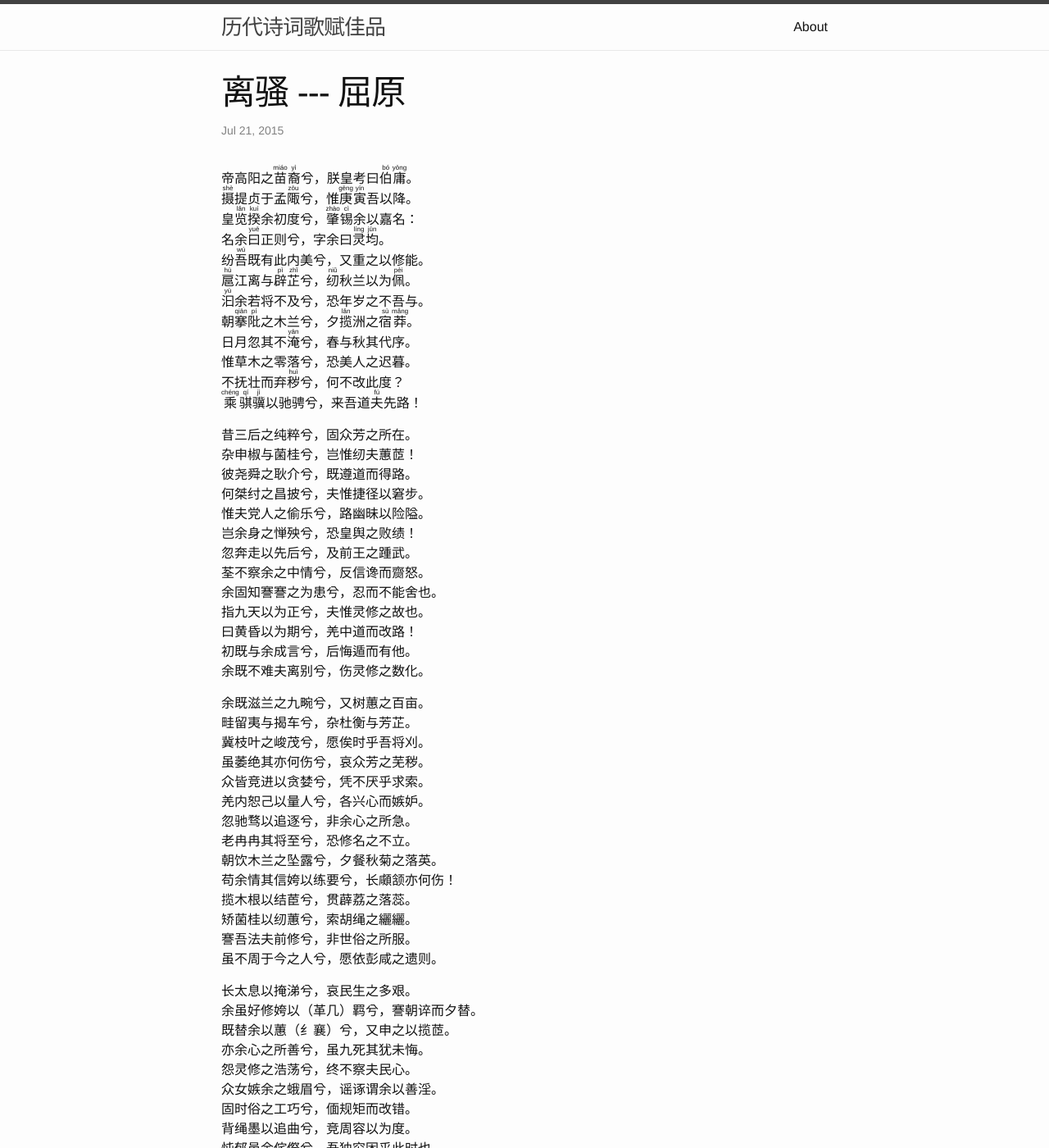
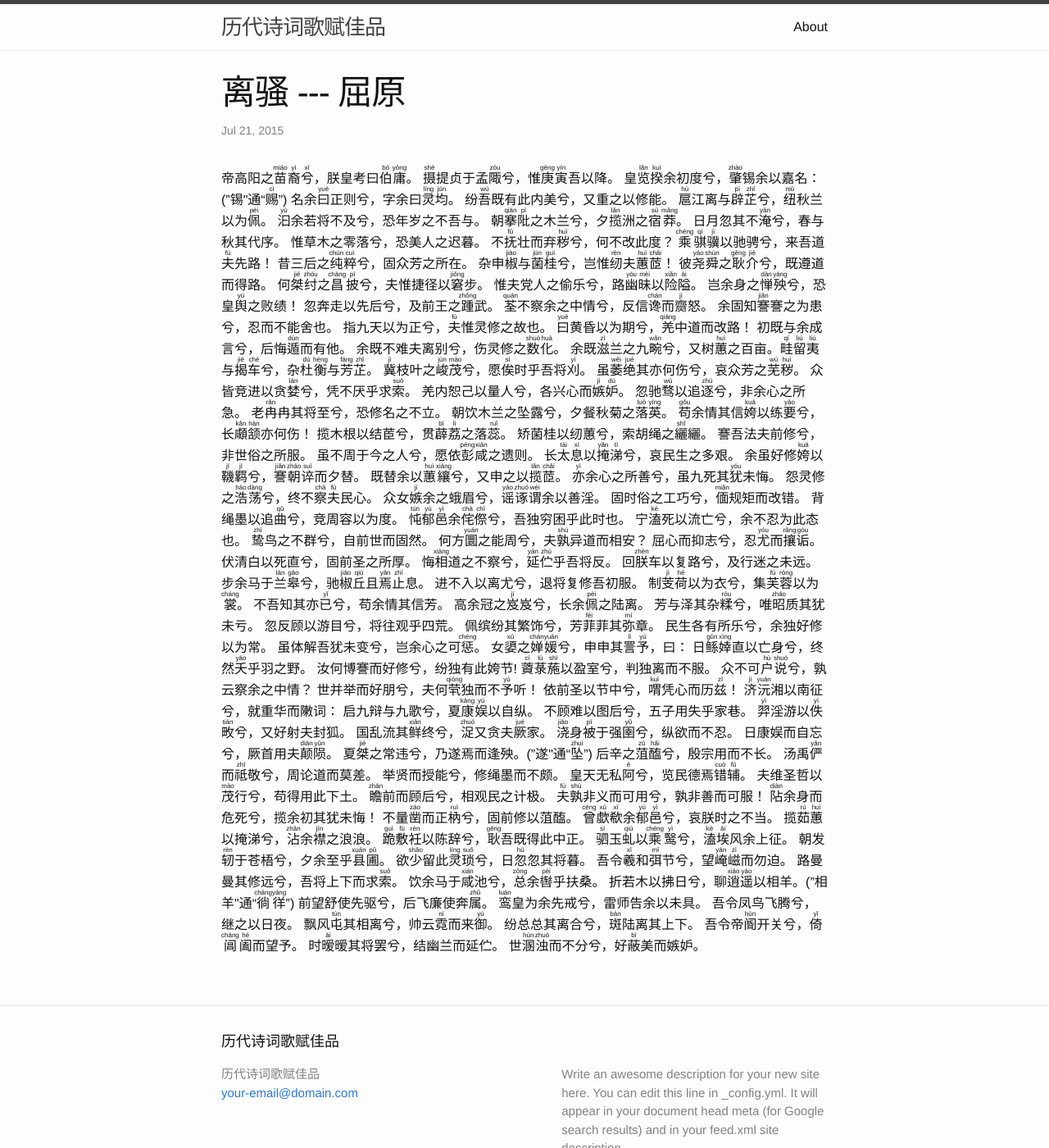
Before and after one commit to jixizh/christams-recipes, a Jekyll site: the page built from _posts/2015-07-21-lisao.md, in a window 1280 px wide and 1400 px high. Shown: the whole window at 82% size. Built offline with Jekyll 4.4.1, drawn with Linux system fonts in a browser that asks for light colours; some of the changed text lies outside the part shown.

Commit message:
gh_poem_03/08/2015

```diff
--- a/_config.yml
+++ b/_config.yml
@@ -6,9 +6,8 @@
   line in _config.yml. It will appear in your document head meta (for
   Google search results) and in your feed.xml site description.
 baseurl: /jixizhgh # the subpath of your site, e.g. /blog/
-url: "http://yourdomain.com" # the base hostname & protocol for your site
-twitter_username: jekyllrb
-github_username:  jekyll
+
+
 
 # Build settings
 markdown: kramdown
--- a/_posts/2015-07-21-lisao.md
+++ b/_posts/2015-07-21-lisao.md
@@ -4,117 +4,121 @@
 date:   2015-07-21 21:30:33
 categories: jekyll update
 ---
-帝高阳之<ruby>苗<rt>miáo</rt>裔<rt>yì</rt></ruby>兮，朕皇考曰<ruby>伯<rt>bó</rt>庸<rt>yōng</rt></ruby>。
+<section>
+
+帝高阳之<ruby>苗<rt>miáo</rt>裔<rt>yì</rt>兮<rt>xī</rt></ruby>，朕皇考曰<ruby>伯<rt>bó</rt>庸<rt>yōng</rt></ruby>。
 <ruby>摄<rt>shè</rt></ruby>提贞于孟<ruby>陬<rt>zōu</rt></ruby>兮，惟<ruby>庚<rt>gēng</rt>寅<rt>yín</rt></ruby>吾以降。
-皇<ruby>览<rt>lǎn</rt>揆<rt>kuí</rt></ruby>余初度兮，<ruby>肇<rt>zhào</rt>锡<rt>cì</rt></ruby>余以嘉名：
+皇<ruby>览<rt>lǎn</rt>揆<rt>kuí</rt></ruby>余初度兮，<ruby>肇<rt>zhào</rt></ruby>锡余以嘉名：(”锡"通“<ruby>赐<rt>cì</rt></ruby>”)
 名余<ruby>曰<rt>yuē</rt></ruby>正则兮，字余曰<ruby>灵<rt>líng</rt>均<rt>jūn</rt></ruby>。
 纷<ruby>吾<rt>wú</rt></ruby>既有此内美兮，又重之以修能。
-<ruby>扈<rt>hù</rt></ruby>江离与<ruby>辟<rt>pì</rt>芷<rt>zhǐ</rt></ruby>兮，<ruby>纫<rt>niǔ</rt></ruby>秋兰以为<ruby>佩<rt>pèi</rt></ruby>。
+<ruby>扈<rt>hù</rt></ruby>江离与<ruby>辟<rt>pì</rt>芷<rt>zhǐ</rt></ruby>兮，<ruby>纽<rt>niǔ</rt></ruby>秋兰以为<ruby>佩<rt>pèi</rt></ruby>。
 <ruby>汩<rt>yù</rt></ruby>余若将不及兮，恐年岁之不吾与。
 朝<ruby>搴<rt>qiān</rt>阰<rt>pí</rt></ruby>之木兰兮，夕<ruby>揽<rt>lǎn</rt></ruby>洲之<ruby>宿<rt>sù</rt>莽<rt>mǎng</rt></ruby>。
 日月忽其不<ruby>淹<rt>yān</rt></ruby>兮，春与秋其代序。
 惟草木之零落兮，恐美人之迟暮。
-不抚壮而弃<ruby>秽<rt>huì</rt></ruby>兮，何不改此度？
+不<ruby>抚<rt>fǔ</rt></ruby>壮而弃<ruby>秽<rt>huì</rt></ruby>兮，何不改此度？
 <ruby>乘<rt>chéng</rt>骐<rt>qí</rt>骥<rt>jì</rt></ruby>以驰骋兮，来吾道<ruby>夫<rt>fú</rt></ruby>先路！
 
-昔三后之纯粹兮，固众芳之所在。
-杂申椒与菌桂兮，岂惟纫夫蕙茝！
-彼尧舜之耿介兮，既遵道而得路。
-何桀纣之昌披兮，夫惟捷径以窘步。
-惟夫党人之偷乐兮，路幽昧以险隘。
-岂余身之惮殃兮，恐皇舆之败绩！
-忽奔走以先后兮，及前王之踵武。
-荃不察余之中情兮，反信谗而齌怒。
-余固知謇謇之为患兮，忍而不能舍也。
-指九天以为正兮，夫惟灵修之故也。
-曰黄昏以为期兮，羌中道而改路！
-初既与余成言兮，后悔遁而有他。
-余既不难夫离别兮，伤灵修之数化。
+昔三后之<ruby>纯<rt>chún</rt>粹<rt>cuì</rt></ruby>兮，固众芳之所在。
+杂申<ruby>椒<rt>jiāo</rt></ruby>与<ruby>菌<rt>jūn</rt>桂<rt>guì</rt></ruby>兮，岂惟<ruby>纫<rt>rèn</rt></ruby>夫<ruby>蕙<rt>huì</rt>茝<rt>chǎi</rt></ruby>！
+彼<ruby>尧<rt>yáo</rt>舜<rt>shùn</rt></ruby>之<ruby>耿<rt>gěng</rt>介<rt>jiè</rt></ruby>兮，既遵道而得路。
+何<ruby>桀<rt>jié</rt>纣<rt>zhòu</rt></ruby>之<ruby>昌<rt>chāng</rt>披<rt>pī</rt></ruby>兮，夫惟捷径以<ruby>窘<rt>jiǒng</rt></ruby>步。
+惟夫党人之偷乐兮，路<ruby>幽<rt>yōu</rt>昧<rt>mèi</rt></ruby>以<ruby>险<rt>xiǎn</rt>隘<rt>ài</rt></ruby>。
+岂余身之<ruby>惮<rt>dàn</rt>殃<rt>yāng</rt></ruby>兮，恐皇<ruby>舆<rt>yú</rt></ruby>之败绩！
+忽奔走以先后兮，及前王之<ruby>踵<rt>zhǒng</rt></ruby>武。
+<ruby>荃<rt>quán</rt></ruby>不察余之中情兮，反信<ruby>谗<rt>chán</rt></ruby>而<ruby>齌<rt>jì</rt></ruby>怒。
+余固知<ruby>謇<rt>jiǎn</rt></ruby>謇之为患兮，忍而不能舍也。
+指九天以为正兮，<ruby>夫<rt>fú</rt></ruby>惟灵修之故也。
+<ruby>曰<rt>yuē</rt></ruby>黄昏以为期兮，<ruby>羌<rt>qiāng</rt></ruby>中道而改路！
+初既与余成言兮，后悔<ruby>遁<rt>dùn</rt></ruby>而有他。
+余既不难夫离别兮，伤灵修之<ruby>数<rt>shuò</rt>化<rt>huà</rt></ruby>。
 
-余既滋兰之九畹兮，又树蕙之百亩。
-畦留夷与揭车兮，杂杜衡与芳芷。
-冀枝叶之峻茂兮，愿俟时乎吾将刈。
-虽萎绝其亦何伤兮，哀众芳之芜秽。
-众皆竞进以贪婪兮，凭不厌乎求索。
-羌内恕己以量人兮，各兴心而嫉妒。
-忽驰骛以追逐兮，非余心之所急。
-老冉冉其将至兮，恐修名之不立。
-朝饮木兰之坠露兮，夕餐秋菊之落英。
-苟余情其信姱以练要兮，长顑颔亦何伤！
-揽木根以结茞兮，贯薜荔之落蕊。
-矫菌桂以纫蕙兮，索胡绳之纚纚。
+余既<ruby>滋<rt>zī</rt></ruby>兰之九<ruby>畹<rt>wǎn</rt></ruby>兮，又树<ruby>蕙<rt>huì</rt></ruby>之百亩。
+<ruby>畦<rt>qí</rt>留<rt>liú</rt>夷<rt>liú</rt></ruby>与<ruby>揭<rt>jiē</rt>车<rt>chē</rt></ruby>兮，杂<ruby>杜<rt>dù</rt>衡<rt>héng</rt></ruby>与<ruby>芳<rt>fāng</rt>芷<rt>zhǐ</rt></ruby>。
+<ruby>冀<rt>jì</rt></ruby>枝叶之<ruby>峻<rt>jùn</rt>茂<rt>mào</rt></ruby>兮，愿<ruby>俟<rt>sì</rt></ruby>时乎吾将<ruby>刈<rt>yì</rt></ruby>。
+虽<ruby>萎<rt>wěi</rt>绝<rt>jué</rt></ruby>其亦何伤兮，哀众芳之<ruby>芜<rt>wú</rt>秽<rt>huì</rt></ruby>。
+众皆竞进以贪<ruby>婪<rt>lán</rt></ruby>兮，凭不厌乎求<ruby>索<rt>suǒ</rt></ruby>。
+羌内恕己以量人兮，各兴心而<ruby>嫉<rt>jí</rt>妒<rt>dù</rt></ruby>。
+忽驰<ruby>骛<rt>wù</rt></ruby>以追<ruby>逐<rt>zhú</rt></ruby>兮，非余心之所急。
+老<ruby>冉<rt>rǎn</rt></ruby>冉其将至兮，恐修名之不立。
+朝饮木兰之坠露兮，夕餐秋菊之<ruby>落<rt>luò</rt>英<rt>yīng</rt></ruby>。
+<ruby>苟<rt>gǒu</rt></ruby>余情其信<ruby>姱<rt>kuā</rt></ruby>以练<ruby>要<rt>yāo</rt></ruby>兮，长<ruby>顑<rt>kǎn</rt>颔<rt>hàn</rt></ruby>亦何伤！
+揽木根以结茞兮，贯<ruby>薜<rt>bì</rt>荔<rt>lì</rt></ruby>之落<ruby>蕊<rt>ruǐ</rt></ruby>。
+矫菌桂以纫蕙兮，索胡绳之<ruby>纚<rt>shĭ</rt></ruby>纚。
 謇吾法夫前修兮，非世俗之所服。
-虽不周于今之人兮，愿依彭咸之遗则。
+虽不周于今之人兮，愿依<ruby>彭<rt>péng</rt>咸<rt>xián</rt></ruby>之遗则。
 
-长太息以掩涕兮，哀民生之多艰。
-余虽好修姱以（革几）羁兮，謇朝谇而夕替。
-既替余以蕙（纟襄）兮，又申之以揽茝。
-亦余心之所善兮，虽九死其犹未悔。
-怨灵修之浩荡兮，终不察夫民心。
-众女嫉余之蛾眉兮，谣诼谓余以善淫。
-固时俗之工巧兮，偭规矩而改错。
-背绳墨以追曲兮，竞周容以为度。
-忳郁邑余侘傺兮，吾独穷困乎此时也。
-宁溘死以流亡兮，余不忍为此态也。
-鸷鸟之不群兮，自前世而固然。
-何方圜之能周兮，夫孰异道而相安？
-屈心而抑志兮，忍尤而攘诟。
+长<ruby>太<rt>tài</rt>息<rt>xī</rt></ruby>以<ruby>掩<rt>yǎn</rt>涕<rt>tì</rt></ruby>兮，哀民生之多艰。
+余虽好修<ruby>姱<rt>kuā</rt></ruby>以<ruby>鞿<rt>jī</rt>羁<rt>jī</rt></ruby>兮，<ruby>謇<rt>jiǎn</rt>朝<rt>zhāo</rt>谇<rt>suì</rt></ruby>而夕替。
+既替余以<ruby>蕙<rt>huì</rt>纕<rt>xiāng</rt></ruby>兮，又申之以<ruby>揽<rt>lǎn</rt>茝<rt>chǎi</rt></ruby>。
+<ruby>亦<rt>yì</rt></ruby>余心之所善兮，虽九死其<ruby>犹<rt>yóu</rt></ruby>未悔。
+怨灵修之<ruby>浩<rt>hào</rt>荡<rt>dàng</rt></ruby>兮，终不<ruby>察<rt>chá</rt>夫<rt>fú</rt></ruby>民心。
+众女<ruby>嫉<rt>jí</rt></ruby>余之蛾眉兮，<ruby>谣<rt>yáo</rt>诼<rt>zhuó</rt>谓<rt>wèi</rt></ruby>余以善淫。
+固时俗之工巧兮，<ruby>偭<rt>miǎn</rt></ruby>规矩而改错。
+背绳墨以追<ruby>曲<rt>qǔ</rt></ruby>兮，竞周容以为度。
+<ruby>忳<rt>tún</rt>郁<rt>yù</rt>邑<rt>yì</rt></ruby>余<ruby>侘<rt>chà</rt>傺<rt>chì</rt></ruby>兮，吾独穷困乎此时也。
+宁<ruby>溘<rt>kè</rt></ruby>死以流亡兮，余不忍为此态也。
+<ruby>鸷<rt>zhì</rt></ruby>鸟之不群兮，自前世而固然。
+何方<ruby>圜<rt>yuán</rt></ruby>之能周兮，夫<ruby>孰<rt>shú</rt></ruby>异道而相安？
+屈心而抑志兮，忍<ruby>尤<rt>yóu</rt></ruby>而<ruby>攘<rt>rǎng</rt>诟<rt>gòu</rt></ruby>。
 伏清白以死直兮，固前圣之所厚。
 
-悔相道之不察兮，延伫乎吾将反。
-回朕车以复路兮，及行迷之未远。
-步余马于兰皋兮，驰椒丘且焉止息。
+悔<ruby>相<rt>xiàng</rt></ruby>道之不察兮，<ruby>延<rt>yán</rt>伫<rt>zhù</rt></ruby>乎吾将反。
+回<ruby>朕<rt>zhèn</rt></ruby>车以复路兮，及行迷之未远。
+步余马于<ruby>兰<rt>lán</rt>皋<rt>gāo</rt></ruby>兮，驰<ruby>椒<rt>jiāo</rt>丘<rt>qiū</rt></ruby>且<ruby>焉<rt>yān</rt>止<rt>zhǐ</rt></ruby>息。
 进不入以离尤兮，退将复修吾初服。
-制芰荷以为衣兮，集芙蓉以为裳。
-不吾知其亦已兮，苟余情其信芳。
-高余冠之岌岌兮，长余佩之陆离。
-芳与泽其杂糅兮，唯昭质其犹未亏。
+制<ruby>芰<rt>jì</rt>荷<rt>hé</rt></ruby>以为衣兮，集<ruby>芙<rt>fú</rt>蓉<rt>róng</rt></ruby>以为<ruby>裳<rt>cháng</rt></ruby>。
+不吾知其亦<ruby>已<rt>yǐ</rt></ruby>兮，苟余情其信芳。
+高余冠之<ruby>岌<rt>jí</rt></ruby>岌兮，长余<ruby>佩<rt>pèi</rt></ruby>之陆离。
+芳与泽其杂<ruby>糅<rt>róu</rt></ruby>兮，唯<ruby>昭<rt>zhāo</rt></ruby>质其犹未亏。
 忽反顾以游目兮，将往观乎四荒。
-佩缤纷其繁饰兮，芳菲菲其弥章。
+佩缤纷其繁饰兮，芳<ruby>菲<rt>fēi</rt></ruby>菲其<ruby>弥<rt>mí</rt></ruby>章。
 民生各有所乐兮，余独好修以为常。
-虽体解吾犹未变兮，岂余心之可惩。
+虽体解吾犹未变兮，岂余心之可<ruby>惩<rt>chéng</rt></ruby>。
 
-女嬃之婵媛兮，申申其詈予，曰：
-日鲧婞直以亡身兮，终然夭乎羽之野。
+女<ruby>嬃<rt>xū</rt></ruby>之<ruby>婵<rt>chán</rt>媛<rt>yuán</rt></ruby>兮，申申其<ruby>詈<rt>lì</rt>予<rt>yú</rt></ruby>，曰：
+日<ruby>鲧<rt>gǔn</rt>婞<rt>xìng</rt></ruby>直以亡身兮，终然<ruby>夭<rt>yāo</rt></ruby>乎羽之野。
 汝何博謇而好修兮，纷独有此姱节!
-薋菉葹以盈室兮，判独离而不服。
-众不可户说兮，孰云察余之中情？
-世并举而好朋兮，夫何茕独而不予听！
+<ruby>薋<rt>cí</rt>菉<rt>lù</rt>葹<rt>shī</rt></ruby>以盈室兮，判独离而不服。
+众不可<ruby>户<rt>hù</rt>说<rt>shuō</rt></ruby>兮，孰云察余之中情？
+世并举而好朋兮，夫何<ruby>茕<rt>qióng</rt></ruby>独而不<ruby>予<rt>yú</rt></ruby>听！
 
-依前圣以节中兮，喟凭心而历兹！
-济沅湘以南征兮，就重华而敶词：
-启九辩与九歌兮，夏康娱以自纵。
+依前圣以节中兮，<ruby>喟<rt>kuì</rt></ruby>凭心而历<ruby>兹<rt>zī</rt></ruby>！
+<ruby>济<rt>jì</rt>沅<rt>yuán</rt></ruby>湘以南征兮，就重华而敶词：
+启九辩与九歌兮，夏<ruby>康<rt>kāng</rt>娱<rt>yú</rt></ruby>以自纵。
 不顾难以图后兮，五子用失乎家巷。
-羿淫游以佚畋兮，又好射夫封狐。
-国乱流其鲜终兮，浞又贪夫厥家。
-浇身被于强圉兮，纵欲而不忍。
-日康娱而自忘兮，厥首用夫颠陨。
-夏桀之常违兮，乃遂焉而逢殃。
-后辛之菹醢兮，殷宗用而不长。
-汤禹俨而祗敬兮，周论道而莫差。
+<ruby>羿<rt>yì</rt></ruby>淫游以<ruby>佚<rt>yì</rt>畋<rt>tián</rt></ruby>兮，又好射夫封狐。
+国乱流其<ruby>鲜<rt>xiǎn</rt></ruby>终兮，<ruby>浞<rt>zhuó</rt></ruby>又贪夫<ruby>厥<rt>jué</rt></ruby>家。
+<ruby>浇<rt>jiāo</rt></ruby>身<ruby>被<rt>pī</rt></ruby>于强<ruby>圉<rt>yǔ</rt></ruby>兮，纵欲而不忍。
+日康娱而自忘兮，厥首用夫<ruby>颠<rt>diān</rt>陨<rt>yǔn</rt></ruby>。
+夏<ruby>桀<rt>jié</rt></ruby>之常违兮，乃遂焉而逢殃。(”遂"通“<ruby>坠<rt>zhuì</rt></ruby>”)
+后辛之<ruby>菹<rt>zū</rt>醢<rt>hǎi</rt></ruby>兮，殷宗用而不长。
+汤禹<ruby>俨<rt>yǎn</rt></ruby>而<ruby>祗<rt>zhī</rt></ruby>敬兮，周论道而莫差。
 举贤而授能兮，修绳墨而不颇。
-皇天无私阿兮，览民德焉错辅。
-夫维圣哲以茂行兮，苟得用此下土。
-瞻前而顾后兮，相观民之计极。
-夫孰非义而可用兮，孰非善而可服！
-阽余身而危死兮，揽余初其犹未悔！
-不量凿而正枘兮，固前修以菹醢。
-曾歔欷余郁邑兮，哀朕时之不当。
-揽茹蕙以掩涕兮，沾余襟之浪浪。
+皇天无私<ruby>阿<rt>ē</rt></ruby>兮，览民德焉<ruby>错<rt>cuò</rt>辅<rt>fǔ</rt></ruby>。
+夫维圣哲以<ruby>茂<rt>mào</rt></ruby>行兮，苟得用此下土。
+<ruby>瞻<rt>zhān</rt></ruby>前而顾后兮，相观民之计极。
+<ruby>夫<rt>fú</rt>孰<rt>shú</rt></ruby>非义而可用兮，孰非善而可服！
+<ruby>阽<rt>diàn</rt></ruby>余身而危死兮，揽余初其犹未悔！
+不量<ruby>凿<rt>záo</rt></ruby>而正<ruby>枘<rt>ruì</rt></ruby>兮，固前修以菹醢。
+<ruby>曾<rt>céng</rt>歔<rt>xū</rt>欷<rt>xī</rt></ruby>余<ruby>郁<rt>yù</rt>邑<rt>yì</rt></ruby>兮，哀朕时之不当。
+揽<ruby>茹<rt>rú</rt>蕙<rt>huì</rt></ruby>以掩涕兮，<ruby>沾<rt>zhān</rt></ruby>余<ruby>襟<rt>jīn</rt></ruby>之浪浪。
 
-跪敷衽以陈辞兮，耿吾既得此中正。
-驷玉虬以乘鹥兮，溘埃风余上征。
-朝发轫于苍梧兮，夕余至乎县圃。
-欲少留此灵琐兮，日忽忽其将暮。
-吾令羲和弭节兮，望崦嵫而勿迫。
-路曼曼其修远兮，吾将上下而求索。
-饮余马于咸池兮，总余辔乎扶桑。
-折若木以拂日兮，聊逍遥以相羊。
-前望舒使先驱兮，后飞廉使奔属。
-鸾皇为余先戒兮，雷师告余以未具。
+<ruby>跪<rt>guì</rt>敷<rt>fū</rt>衽<rt>rèn</rt></ruby>以陈辞兮，<ruby>耿<rt>gěng</rt></ruby>吾既得此中正。
+<ruby>驷<rt>sì</rt></ruby>玉<ruby>虬<rt>qiú</rt></ruby>以<ruby>乘<rt>chéng</rt>鹥<rt>yì</rt></ruby>兮，<ruby>溘<rt>kè</rt>埃<rt>āi</rt></ruby>风余上征。
+朝发<ruby>轫<rt>rèn</rt></ruby>于苍梧兮，夕余至乎<ruby>县<rt>xuán</rt>圃<rt>pǔ</rt></ruby>。
+欲<ruby>少<rt>shǎo</rt></ruby>留此<ruby>灵<rt>líng</rt>琐<rt>suǒ</rt></ruby>兮，日<ruby>忽<rt>hū</rt></ruby>忽其将暮。
+吾令<ruby>羲<rt>xī</rt></ruby>和<ruby>弭<rt>mǐ</rt></ruby>节兮，望<ruby>崦<rt>yān</rt>嵫<rt>zī</rt></ruby>而勿迫。
+路曼曼其修远兮，吾将上下而求<ruby>索<rt>suǒ</rt></ruby>。
+饮余马于<ruby>咸<rt>xián</rt></ruby>池兮，<ruby>总<rt>zǒng</rt></ruby>余<ruby>辔<rt>pèi</rt></ruby>乎扶桑。
+折若木以拂日兮，聊<ruby>逍<rt>xiāo</rt>遥<rt>yáo</rt></ruby>以相羊。(”相羊"通“<ruby>徜<rt>cháng</rt>徉<rt>yáng</rt></ruby>”)
+前望舒使先驱兮，后飞廉使奔<ruby>属<rt>zhǔ</rt></ruby>。
+<ruby>鸾<rt>luán</rt></ruby>皇为余先戒兮，雷师告余以未具。
 吾令凤鸟飞腾兮，继之以日夜。
-飘风屯其相离兮，帅云霓而来御。
-纷总总其离合兮，斑陆离其上下。
-吾令帝阍开关兮，倚阊阖而望予。
-时暧暧其将罢兮，结幽兰而延伫。
-世溷浊而不分兮，好蔽美而嫉妒。
+飘风<ruby>屯<rt>tún</rt></ruby>其相离兮，帅云<ruby>霓<rt>ní</rt></ruby>而来<ruby>御<rt>yù</rt></ruby>。
+纷总总其离合兮，<ruby>斑<rt>bān</rt></ruby>陆离其上下。
+吾令帝<ruby>阍<rt>hūn</rt></ruby>开关兮，<ruby>倚<rt>yǐ</rt>阊<rt>chāng</rt>阖<rt>hé</rt></ruby>而望予。
+时<ruby>暧<rt>ài</rt></ruby>暧其将罢兮，结幽兰而延伫。
+世<ruby>溷<rt>hùn</rt>浊<rt>zhuó</rt></ruby>而不分兮，好<ruby>蔽<rt>bì</rt></ruby>美而嫉妒。
+
+</section>
```
